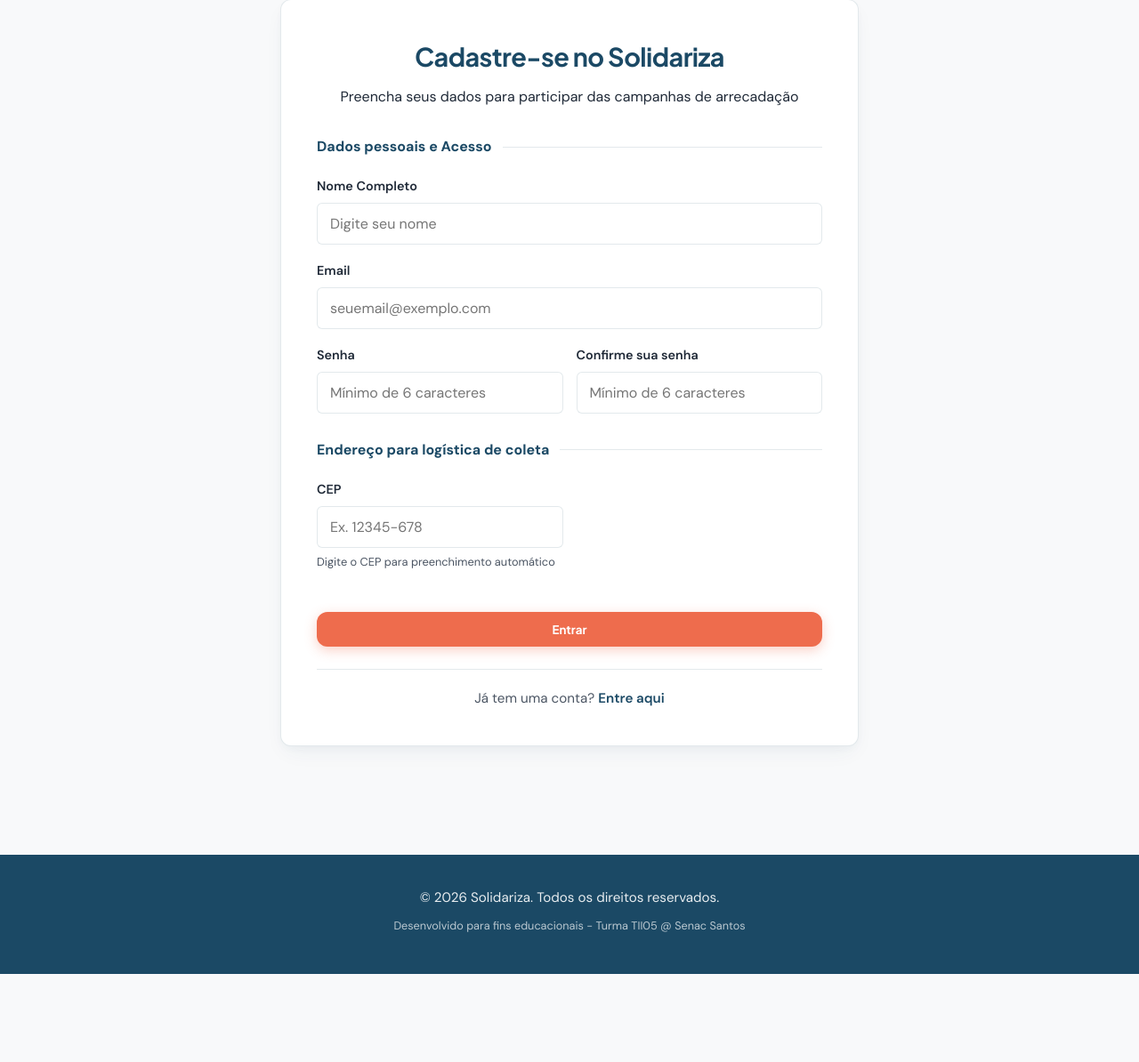
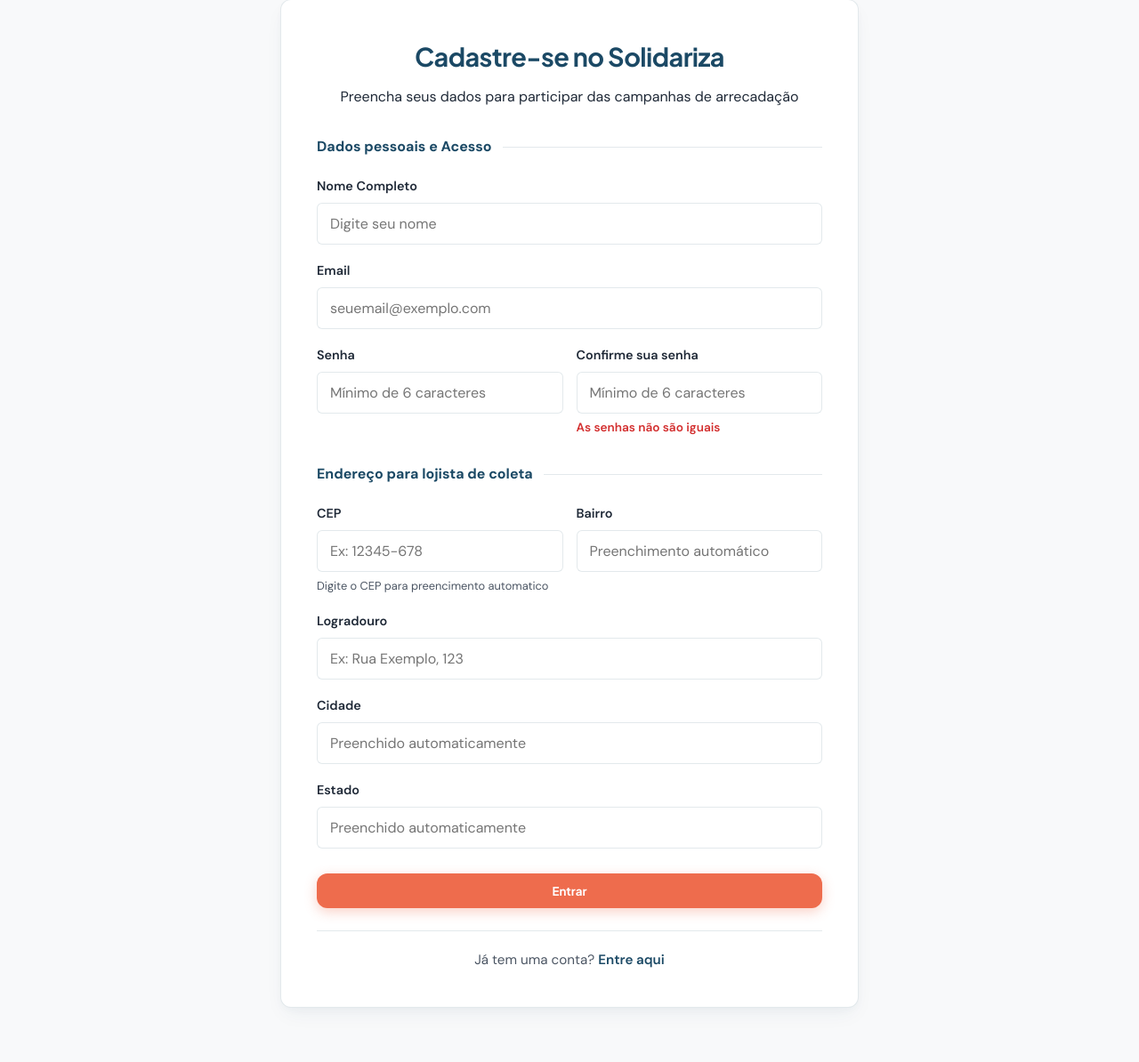
Before and after one commit to victorfprieto/UC07_TII05, a PHP site: page /cadastrar.php in a window 1280 px wide. Shown: the part 128-1322 px from the top of the page at 89% size. Before the commit the page ends 1223 px from the top, so only its background shows below. Run offline with PHP 8.4, Linux system fonts and the light colour scheme.

Commit message:
update Projeto Solidariza
Ajustes na página de cadastro (cadastrar.php) e validação do cadastro

```diff
--- a/Projeto Solidariza/assets/css/style.css
+++ b/Projeto Solidariza/assets/css/style.css
@@ -596,3 +596,28 @@ ul {
         gap: 0;
     }
 }
+
+/* ==========================================================================
+   12. ESTADOS DE VALIDAÇÃO DE FORMULÁRIOS (AULA 07)
+   ========================================================================== */
+/* Borda vermelha suave para indicar erro de preenchimento */
+.grupo-input input.input-erro {
+    border-color: #D32F2F;
+    box-shadow: 0 0 0 3px rgba(211, 47, 47, 0.15);
+}
+
+/* Borda verde para confirmar que o campo está válido */
+.grupo-input input.input-sucesso {
+    border-color: var(--cor-primaria);
+    box-shadow: 0 0 0 3px var(--cor-fundo-card);
+}
+
+/* Texto de alerta abaixo dos inputs */
+.mensagem-erro,
+.texto-erro {
+    color: #D32F2F;
+    font-size: 0.85rem;
+    font-weight: 600;
+    margin-top: 5px;
+    min-height: 18px; /* Evita que o layout fique "pulando" quando a mensagem aparece */
+}
--- /dev/null
+++ b/Projeto Solidariza/assets/js/validacao.js
@@ -0,0 +1,25 @@
+const formCadastro = document.getElementById('form-cadastro');
+
+if (formCadastro) {
+    const inputCep = document.getElementById('cep');
+    const inputUf = document.getElementById('uf');
+    const inputSenha = document.getElementById('senha');
+    const inputConfirmaSenha = document.getElementById('confirma-senha');
+    const erroSenha = document.getElementById('erro-senha');
+    const msgCepStatus = document.getElementById('cep-status');
+}
+
+// Testando inputCep
+inputCep.addEventListener('input', () => {
+    let valorCep = event.target.value.replace(/\D/g, '');
+
+    valor = valor.substring (0, 8);
+
+    if(valor.length > 5) {
+        valor = valor.replace(/(\d{5})(\d)/, '$1-$2');
+    }
+    event.target.value = valor;
+
+    inputCep.classList.remove('erro');
+
+});
--- a/Projeto Solidariza/cadastrar.php
+++ b/Projeto Solidariza/cadastrar.php
@@ -54,11 +54,13 @@
                                 minlength="6"
                                 required
                             >
+                            <small id="erro-senha" class="mensagem-erro">As senhas não são iguais</small>
                         </div>
                     </div>
                 </fieldset>
                 <fieldset class="grupo-secao">
-                    <legend>Endereço para logística de coleta</legend>
+
+                    <legend>Endereço para lojista de coleta</legend>
                     <div class="linha-dupla">
                         <div class="grupo-input">
                             <label for="cep">CEP</label>
@@ -66,16 +68,60 @@
                                 type="text"
                                 id="cep"
                                 name="cep"
-                                placeholder="Ex. 12345-678"
+                                placeholder="Ex: 12345-678"
                                 maxlength="9"
                                 required
                             >
-                            <small id="cep-status" class="texto-ajuda">Digite o CEP para preenchimento automático</small>
+                            <small id="cep-status" class="texto-ajuda"> Digite o CEP para preencimento automatico</small>
                         </div>
-                        <div class="grupo-input"></div>
+                        <div class="grupo-input">
+                            <label for="bairro">Bairro</label>
+                            <input
+                                type="text"
+                                id="bairro"
+                                name="bairro"
+                                placeholder="Preenchimento automático"
+                                required
+                            >
+                        </div>
                     </div>
-                    <div class="grupo-input"></div>
+
+                    <div class="grupo-input">
+                        <label for="logradouro">Logradouro</label>
+                        <input
+                            type="text"
+                            id="logradouro"
+                            name="logradouro"
+                            placeholder="Ex: Rua Exemplo, 123"
+                            maxlength="200"
+                            required
+                            >
+                    </div>
+
                     <div class="linha-dupla"></div>
+                    <div class="grupo-input">
+                        <label for="localidade">Cidade</label>
+                        <input
+                            type="text"
+                            id="localidade"
+                            name="localidade"
+                            placeholder="Preenchido automaticamente"
+                            maxlength="100"
+                            required
+                        >
+                    </div>
+
+                    <div class="grupo-input">
+                        <label for="uf">Estado</label>
+                        <input
+                            type="text"
+                            id="uf"
+                            name="uf"
+                            placeholder="Preenchido automaticamente"
+                            maxlength="2"
+                            required
+                        >
+                    </div>
                 </fieldset>
                 <button type="submit" class="btn-bloco btn-sustentavel">Entrar</button>
             </form>
--- a/Projeto Solidariza/includes/footer.php
+++ b/Projeto Solidariza/includes/footer.php
@@ -5,6 +5,7 @@
     </div>
 </footer>
     <script src="assets/js/main.js"></script>
+    <script src="assets/js/validacao.js"></script>
 
     <script>
         const menuToggle = document.querySelector('.menu-toggle');
```
